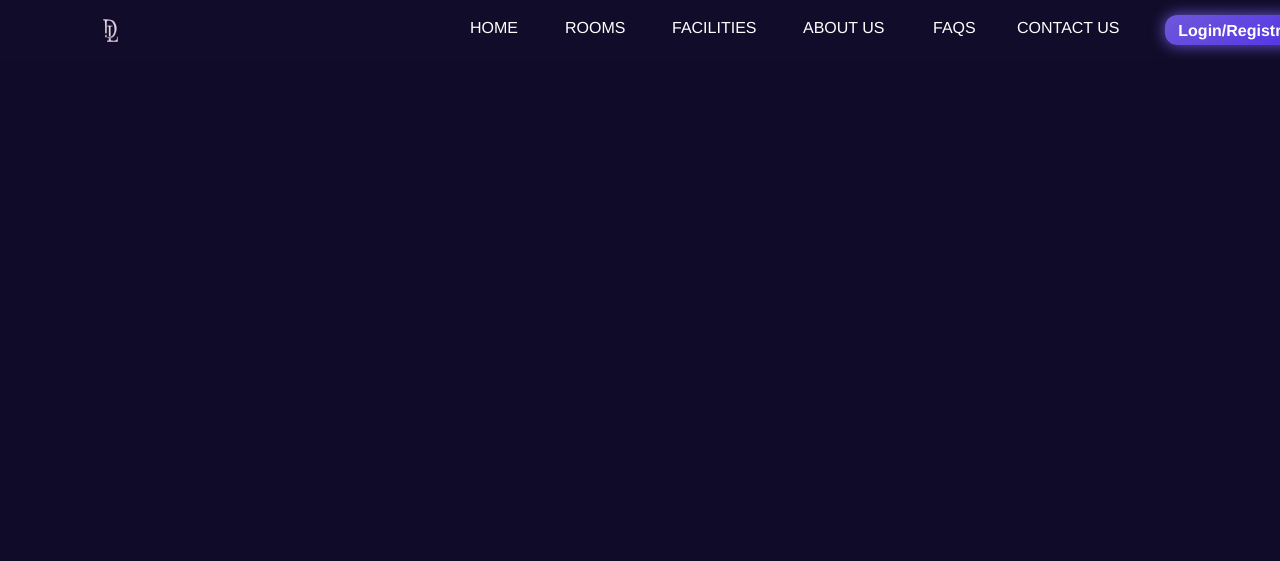
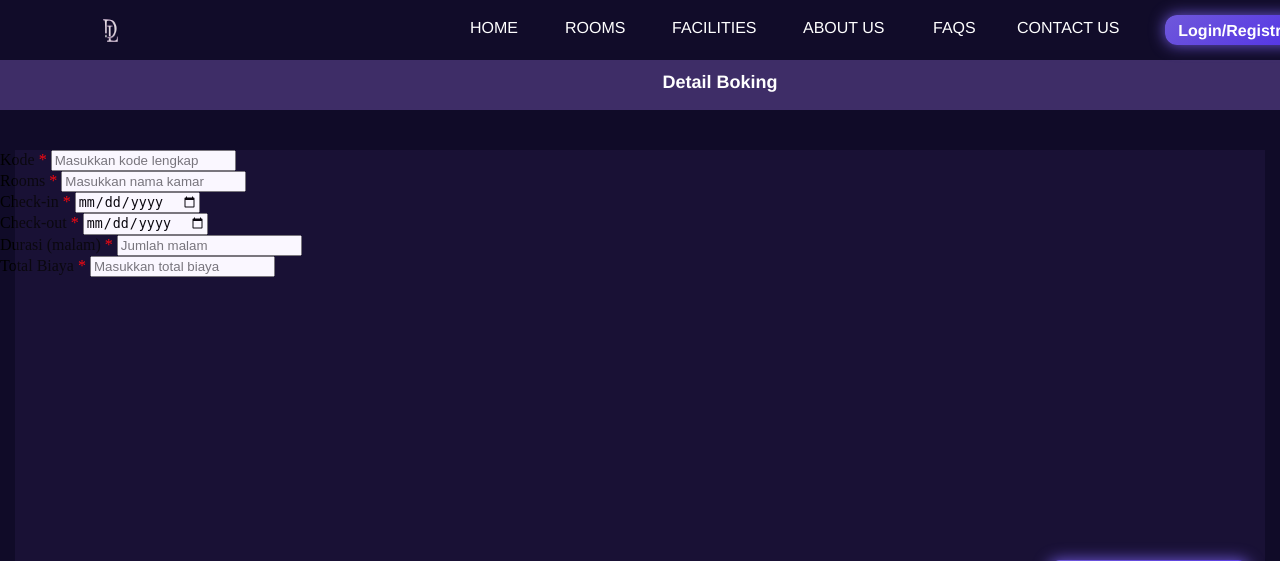
Before and after one commit to AanChan07/DelLuna, a PHP site: page /detail_booking.php in a window 1280 px wide. Shown: the top 561 px of the page. Run offline with PHP 8.4, Linux system fonts and the light colour scheme; some libraries are stand-ins or nearby versions.

Commit message:
detail_booking.php

```diff
--- a/detail_booking.php
+++ b/detail_booking.php
@@ -14,15 +14,88 @@
     <div class="desaign-dashboard">
         <div class="div">
             <?php include 'navbar.php'; ?>
+            <div class="atas">
+                <div class="text-nav">Detail Boking</div>
+            </div>
+            <div class="form">
+             <div class="contact">
+                    <div class="rectangle-2"></div>
 
+            <div class="form-group kode-group">
+    <label for="kode" class="full-kode">Kode <span class="text-message-1">*</span></label>
+    <input type="text" id="kode" name="kode" class="form-control" placeholder="Masukkan kode lengkap" required>
+</div>
 
+<div class="form-group rooms-group">
+    <label for="rooms" class="full-rooms">
+        Rooms <span class="text-message-1">*</span>
+    </label>
+    <input type="text" id="rooms" name="rooms" class="form-control" placeholder="Masukkan nama kamar" required>
+</div>
 
+<div class="form-group checkin-group">
+    <label for="checkin" class="full-checkin">
+        Check-in <span class="text-message-1">*</span>
+    </label>
+    <input type="date" id="checkin" name="checkin" class="form-control" required>
+</div>
 
+<div class="form-group checkout-group">
+    <label for="checkout" class="full-checkout">
+        Check-out <span class="text-message-1">*</span>
+    </label>
+    <input type="date" id="checkout" name="checkout" class="form-control" required>
+</div>
+
+<div class="form-group durasi-group">
+    <label for="durasi" class="full-durasi">
+        Durasi (malam) <span class="text-message-1">*</span>
+    </label>
+    <input type="number" id="durasi" name="durasi" class="form-control" placeholder="Jumlah malam" min="1" required>
+</div>
+
+<div class="form-group total-biaya-group">
+    <label for="total-biaya" class="full-total-biaya">
+        Total Biaya <span class="text-message-1">*</span>
+    </label>
+    <input type="number" id="total-biaya" name="total_biaya" class="form-control" placeholder="Masukkan total biaya" min="0" required>
+</div>
+<button type="submit" class="tombol-kirim" id="btnKirim">Kirim</button>
+            <?php include 'footer.php'; ?>
+        </div>
+    </div>
+<script>
+    const btnKirim = document.getElementById("btnKirim");
+
+    const inputs = [
+        document.getElementById("kode"),
+        document.getElementById("rooms"),
+        document.getElementById("checkin"),
+        document.getElementById("checkout"),
+        document.getElementById("durasi"),
+        document.getElementById("total-biaya")
+    ];
+
+    function checkInputs() {
+        const allFilled = inputs.every(input => input.value.trim() !== "");
+        btnKirim.disabled = !allFilled;
+    }
+    // Pasang event listener untuk semua input
+    inputs.forEach(input => {
+        input.addEventListener("input", checkInputs);
+    });
+
+    // Reset form saat tombol diklik
+    btnKirim.addEventListener("click", () => {
+        alert("Pesan berhasil dikirim!");
+        inputs.forEach(input => input.value = "");
+        btnKirim.disabled = true;
+    });
+</script>
             <?php include 'footer.php'; ?>
         </div>
     </div>
 
-
 </body>
 
 </html>
```
